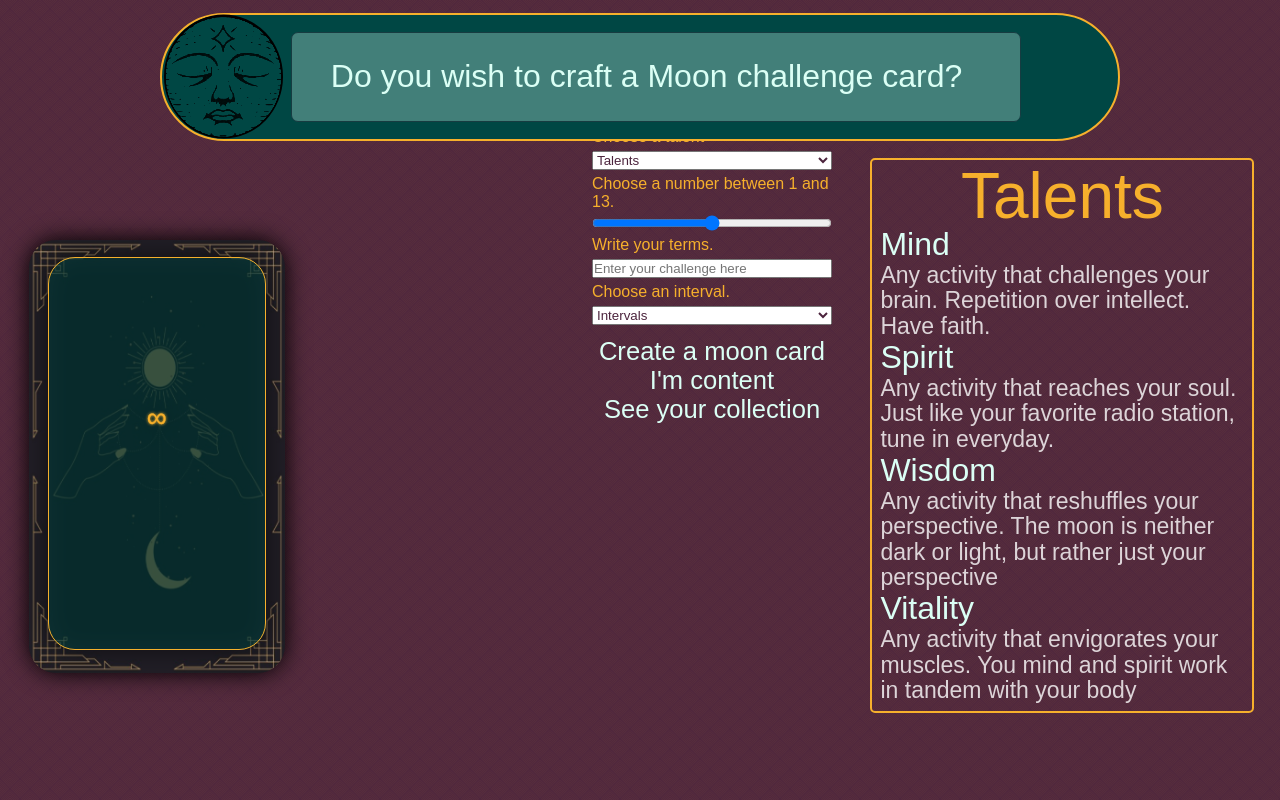
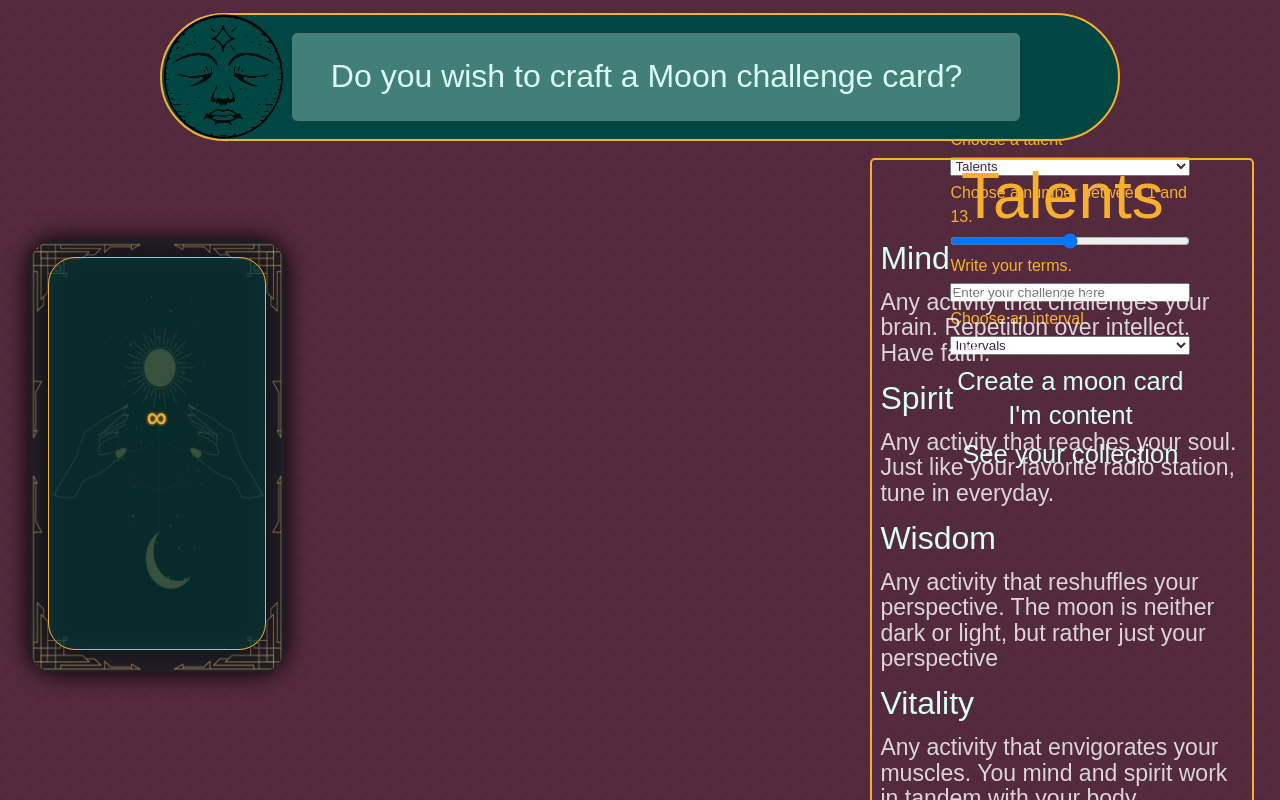
Before and after one commit to andrewvallejo/thirteen-moons, a React (Create React App) app: page / in a window 1280 px wide. Built offline with nearby package versions, Linux system fonts and the light colour scheme; no server answers; a web font is replaced by a local one.

Commit message:
Update all mediaquery mixins for creation view

```diff
--- a/src/styles/l-tools-&-settings/tools-mixins.scss
+++ b/src/styles/l-tools-&-settings/tools-mixins.scss
@@ -86,6 +86,9 @@
     @if $property == rules {
       visibility: hidden;
     }
+    @if $property == dummy-size {
+      width: clamp(12rem, 20vw ,20rem);
+    }
   }
 }
 
@@ -94,7 +97,7 @@
     @content;
     transition: 100ms;
     @if $property == moon-pos {
-      left: -7%;
+      left: -5%;
     }
       @if $property == form-pos {
       margin-top: 23.5rem;
@@ -112,12 +115,15 @@
     @if $property == rules {
       visibility: unset;
     }
+    @if $property == dummy-size {
+      width: clamp(12rem, 20vw ,20rem);
+    }
   }
 }
 
 
 @mixin tablet($property) {
-  @media only screen and (min-width: 650px) {
+  @media only screen and (min-width: 750px) {
     @content;
     transition: 100ms;
     @if $property == moon-pos {
@@ -127,10 +133,12 @@
       margin-top: 24rem;
       top: 100%;
       right: 40%;
+      line-height: 1;
+
     }
     @if $property == dummy-pos {
       top: 100%;
-      left: 22%;
+      left: 27%;
       margin-top: 2rem;
     }
     @if $property == dialog-size {
@@ -138,25 +146,39 @@
     }
     @if $property == rules {
       visibility: unset;
+      // height: 30.5rem;
+      // width: 17rem;
+
+      line-height: 2;
+    }
+    @if $property == dummy-size {
+      width: clamp(12rem, 20vw ,20rem);
     }
   }
 }
 
 @mixin desktop($property) {
-  @media only screen and (min-width: 950px) {
+  @media only screen and (min-width: 1200px) {
     @content;
     transition: 100ms;
     @if $property == moon-pos {
       left: -3.5%;
     }
     @if $property == form-pos {
-      margin-top: 5rem;
+      margin-top: 8rem;
       top: 100%;
-      right: 35%;
+      right: 7%;
+      width: 20rem;
+      line-height: 1.5;
+      font-size: $font-size-subheading;
     }
     @if $property == dummy-pos {
       top: 100%;
+      left: 38%;
       margin-top: 5rem;
+    }
+    @if $property == dummy-size {
+      width: clamp(20rem, 20vw , 25rem);
     }
     @if $property == msgbar-size {
       width: clamp(20rem, 95vw, 60rem);
@@ -164,8 +186,16 @@
     @if $property == dialog-size {
       width: 45.5rem;
     }
+    @if $property == rules-pos {
+      margin-top: 6rem;
+      left: 2%;
+      line-height: 1.3;
+    }
     @if $property == rules {
       visibility: unset;
+
+
+      font-size: $font-size-paragraph;
     }
   }
 }
```
